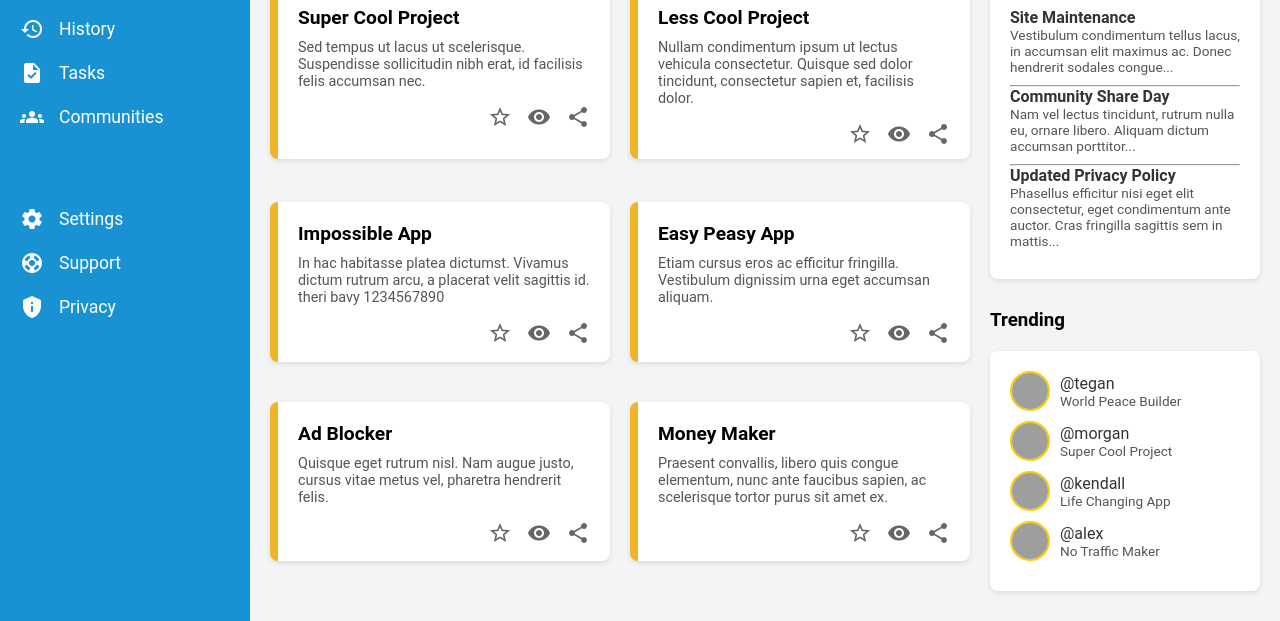
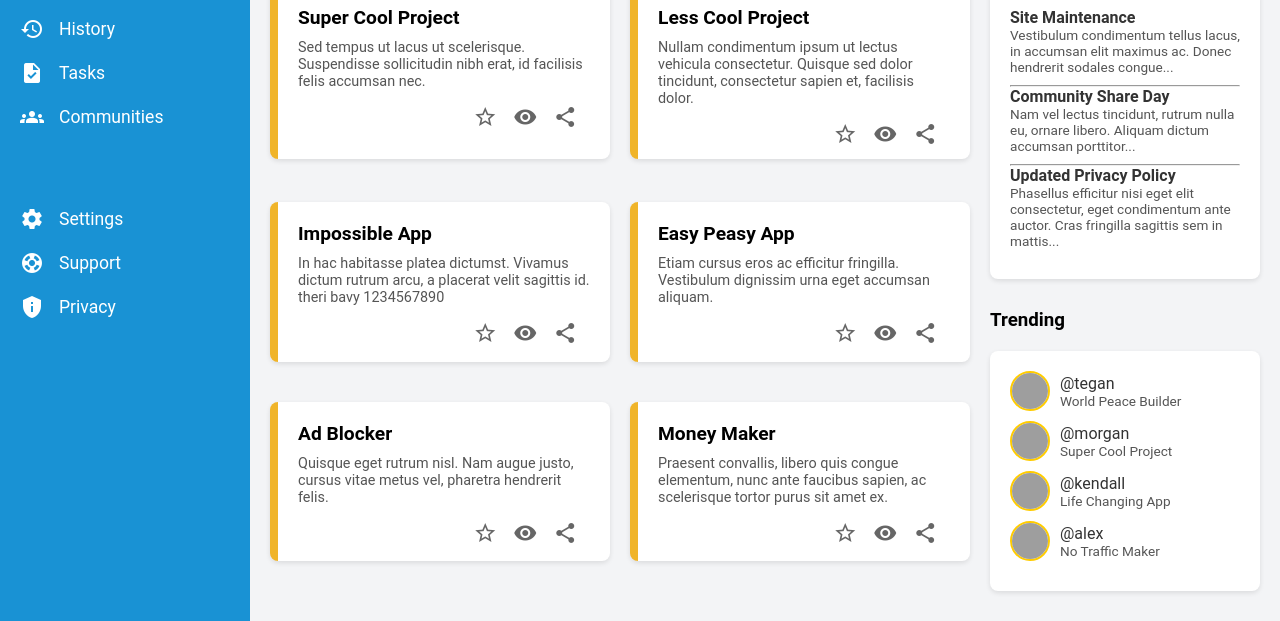
Before and after one commit to Anil-Gollapalli/qtrams_training, a plain HTML site: page Admin_Dashboard/index.html in a window 1280 px wide. Shown: the part 213-834 px from the top of the page. Drawn offline with Linux system fonts and the light colour scheme; grey boxes are pictures that could not be loaded.

Commit message:
fixed xhanges

```diff
--- a/Admin_Dashboard/dashboard.css
+++ b/Admin_Dashboard/dashboard.css
@@ -220,10 +220,11 @@
 
 .project-actions {
     display: flex;
-    justify-content: flex-end;
+    /* justify-content: flex-end; */
     font-size: 1.0rem;
-    gap: 15px;
+    gap: 1rem;
     color: #666;
+    margin-left: 60%;
 }
 
 /* Side Content Styles */
```
Also changed, not shown: Signup_form/index.html (+1 -1 lines).
